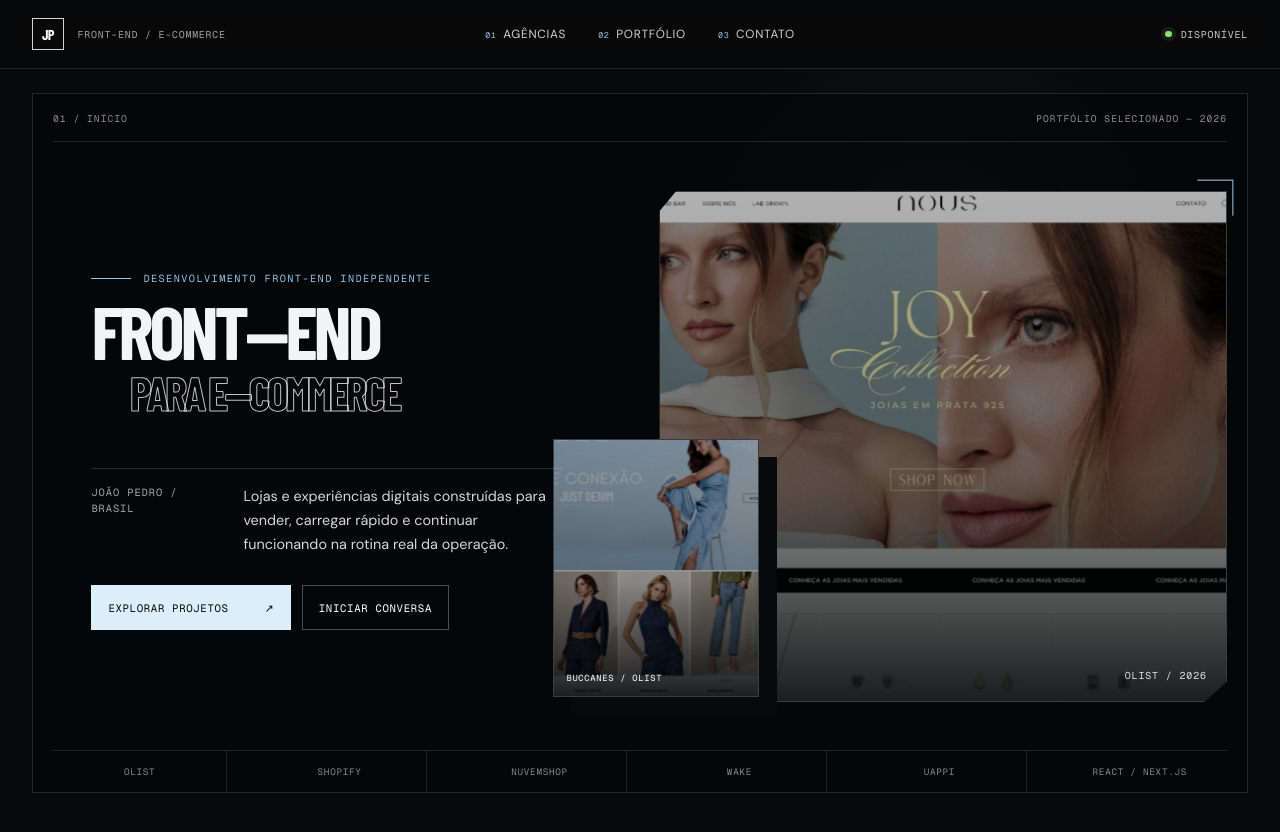
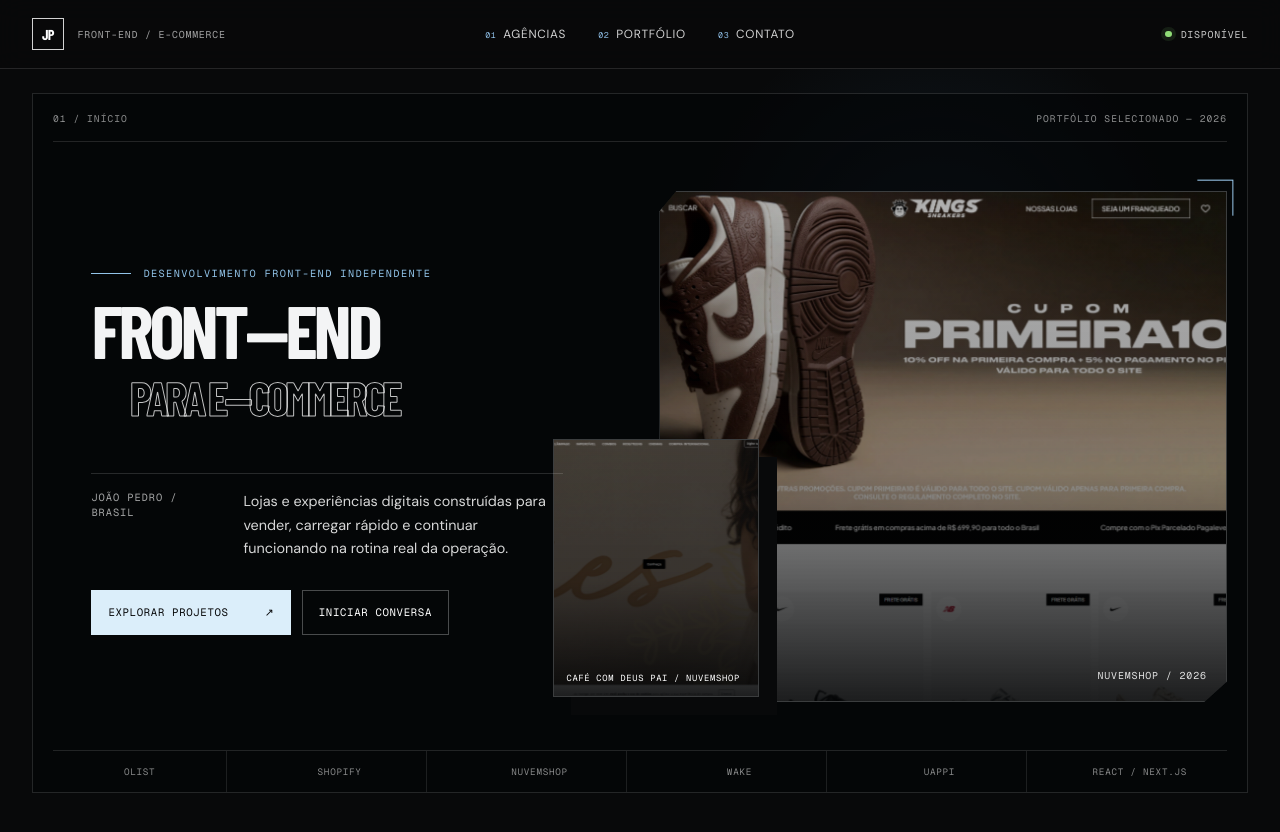
Before and after one commit to joaopedro28/portfolio-pessoal, a Next.js app: page / in a window 1280 px wide. Shown: the top 832 px of the page. Built offline with nearby package versions, Linux system fonts and the light colour scheme; no server answers; a web font is replaced by a local one.

Commit message:
Ajusta entrelinha e projetos em destaque

```diff
--- a/src/components/sections/hero-section.tsx
+++ b/src/components/sections/hero-section.tsx
@@ -43,10 +43,10 @@ export function HeroSection() {
           </AnimatedReveal>
 
           <AnimatedReveal className={styles.heroVisualWrap} delay={210}>
-            <Link href="/portfolio/nous-joalheria" className={styles.heroMainProject}>
+            <Link href="/portfolio/loja-kings" className={styles.heroMainProject}>
               <Image
-                src="/projects/sites/nous-joalheria.png"
-                alt="Projeto Nous Joalheria"
+                src="/projects/sites/loja-kings.png"
+                alt="Projeto Loja Kings"
                 fill
                 priority
                 sizes="(max-width: 900px) 100vw, 55vw"
@@ -54,22 +54,22 @@ export function HeroSection() {
               />
               <span className={styles.heroProjectShade} />
               <span className={styles.heroProjectMeta}>
-                <span>Nous Joalheria</span>
-                <span>Olist / 2026</span>
+                <span>Loja Kings</span>
+                <span>NuvemShop / 2026</span>
               </span>
             </Link>
 
-            <Link href="/portfolio/buccanes" className={styles.heroSideProject}>
+            <Link href="/portfolio/cafe-com-deus-pai" className={styles.heroSideProject}>
               <Image
-                src="/projects/sites/buccanes.png"
-                alt="Projeto Buccanes"
+                src="/projects/sites/cafe-com-deus-pai.png"
+                alt="Projeto Café com Deus Pai"
                 fill
                 priority
                 sizes="(max-width: 900px) 42vw, 18vw"
                 className={styles.heroProjectImage}
               />
               <span className={styles.heroProjectShade} />
-              <span className={styles.heroSideProjectLabel}>Buccanes / Olist</span>
+              <span className={styles.heroSideProjectLabel}>Café com Deus Pai / NuvemShop</span>
             </Link>
             <span className={styles.heroViewfinder} aria-hidden="true" />
           </AnimatedReveal>
--- a/src/components/sections/portfolio-cta-section.tsx
+++ b/src/components/sections/portfolio-cta-section.tsx
@@ -5,11 +5,11 @@ import { projects } from "@/data/portfolio";
 import styles from "@/styles/portfolio.module.css";
 
 const showcaseSlugs = [
-  "let-me-be-sem-pausa",
+  "iron-bag",
+  "loja-kings",
   "buccanes",
   "cafe-com-deus-pai",
-  "coisas-da-lu-sigaud",
-  "nous-joalheria",
+  "4music",
 ];
 
 export function PortfolioCtaSection() {
--- a/src/styles/portfolio.module.css
+++ b/src/styles/portfolio.module.css
@@ -1905,7 +1905,7 @@
   font-family: var(--font-display), sans-serif;
   font-size: clamp(3.4rem, 5.8vw, 6.2rem);
   font-weight: 800;
-  line-height: 0.72;
+  line-height: 0.84;
   letter-spacing: -0.055em;
   text-transform: uppercase;
 }
@@ -2140,7 +2140,7 @@
   color: inherit;
   font-size: clamp(2.9rem, 4.5vw, 4.8rem);
   font-weight: 800;
-  line-height: 0.75;
+  line-height: 0.88;
   letter-spacing: -0.045em;
   text-transform: uppercase;
 }
@@ -2230,7 +2230,7 @@
   color: #f4f4f1;
   font-size: clamp(3.2rem, 5vw, 5.4rem);
   font-weight: 800;
-  line-height: 0.75;
+  line-height: 0.88;
   letter-spacing: -0.045em;
   text-transform: uppercase;
 }
@@ -2340,7 +2340,7 @@
   font-size: clamp(1.4rem, 2.3vw, 2.5rem);
   font-weight: 600;
   letter-spacing: -0.02em;
-  line-height: 0.85;
+  line-height: 1;
 }
 
 .partnersSection {
@@ -2441,7 +2441,7 @@
   color: #0c1114;
   font-size: clamp(2rem, 3vw, 3.2rem);
   font-weight: 700;
-  line-height: 0.9;
+  line-height: 0.98;
   text-transform: uppercase;
 }
 
@@ -2490,7 +2490,7 @@
   color: #f5f5f2;
   font-size: clamp(3.7rem, 6vw, 6.5rem);
   font-weight: 800;
-  line-height: 0.69;
+  line-height: 0.84;
   letter-spacing: -0.05em;
   text-transform: uppercase;
 }
@@ -2683,7 +2683,7 @@
   .heroTitle {
     margin-top: 1.4rem;
     font-size: clamp(2.95rem, 13.5vw, 4rem);
-    line-height: 0.74;
+    line-height: 0.86;
   }
 
   .heroTitle span:last-child {
@@ -2772,7 +2772,7 @@
   .profileHeading h2,
   .agenciesHeader h2 {
     font-size: clamp(2.55rem, 11.5vw, 3.5rem);
-    line-height: 0.77;
+    line-height: 0.9;
   }
 
   .profileCopy,
@@ -2883,7 +2883,7 @@
 
   .contactTitle {
     font-size: clamp(3rem, 14vw, 4.25rem);
-    line-height: 0.72;
+    line-height: 0.86;
   }
 
   .contactEmail {
@@ -2955,7 +2955,7 @@
   color: #f4f4f1;
   font-size: clamp(2.6rem, 3.8vw, 4rem);
   font-weight: 700;
-  line-height: 0.9;
+  line-height: 1;
   letter-spacing: -0.035em;
   text-align: left;
   text-transform: uppercase;
@@ -2995,7 +2995,7 @@
   color: #0c1114;
   font-size: clamp(2rem, 3.2vw, 3.2rem);
   font-weight: 700;
-  line-height: 0.92;
+  line-height: 1.02;
   letter-spacing: -0.035em;
   text-transform: uppercase;
 }
@@ -3103,7 +3103,7 @@
   color: #0c1114;
   font-size: 1.65rem;
   font-weight: 700;
-  line-height: 0.92;
+  line-height: 1.02;
   text-transform: uppercase;
 }
 
@@ -3202,7 +3202,7 @@
   color: #f4f4f1;
   font-size: clamp(3rem, 5.2vw, 5.5rem);
   font-weight: 750;
-  line-height: 0.82;
+  line-height: 0.94;
   letter-spacing: -0.04em;
   text-transform: uppercase;
 }
@@ -3308,7 +3308,7 @@
   color: #f4f4f1;
   font-size: 1.5rem;
   font-weight: 650;
-  line-height: 0.95;
+  line-height: 1;
   text-transform: uppercase;
 }
 
@@ -3376,7 +3376,7 @@
   color: #f4f4f1;
   font-size: clamp(2rem, 3.2vw, 3.2rem);
   font-weight: 700;
-  line-height: 0.9;
+  line-height: 1;
   text-transform: uppercase;
 }
 
@@ -3401,7 +3401,7 @@
 
 .detailRelatedSection .projectTitle {
   font-size: 1.5rem;
-  line-height: 0.95;
+  line-height: 1;
   text-transform: uppercase;
 }
 
@@ -3438,7 +3438,7 @@
 
   .portfolioHeroTitle {
     font-size: clamp(2.25rem, 10.5vw, 2.75rem);
-    line-height: 0.92;
+    line-height: 1;
   }
 
   .projectsSection {
@@ -3482,7 +3482,7 @@
 
   .detailTitle {
     font-size: clamp(2.55rem, 13vw, 3.55rem);
-    line-height: 0.86;
+    line-height: 0.98;
   }
 
   .detailAgencyHeader {
```
